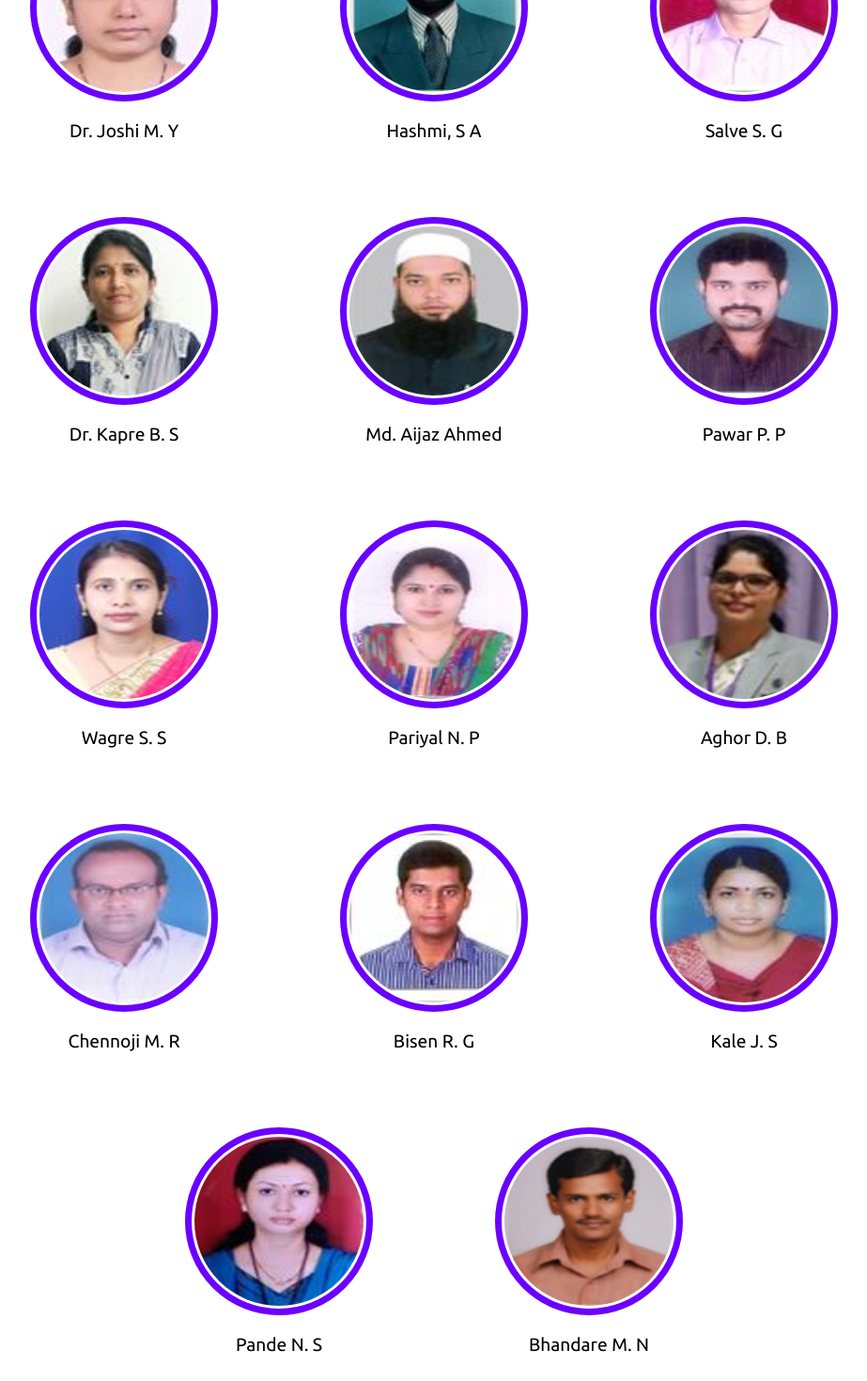
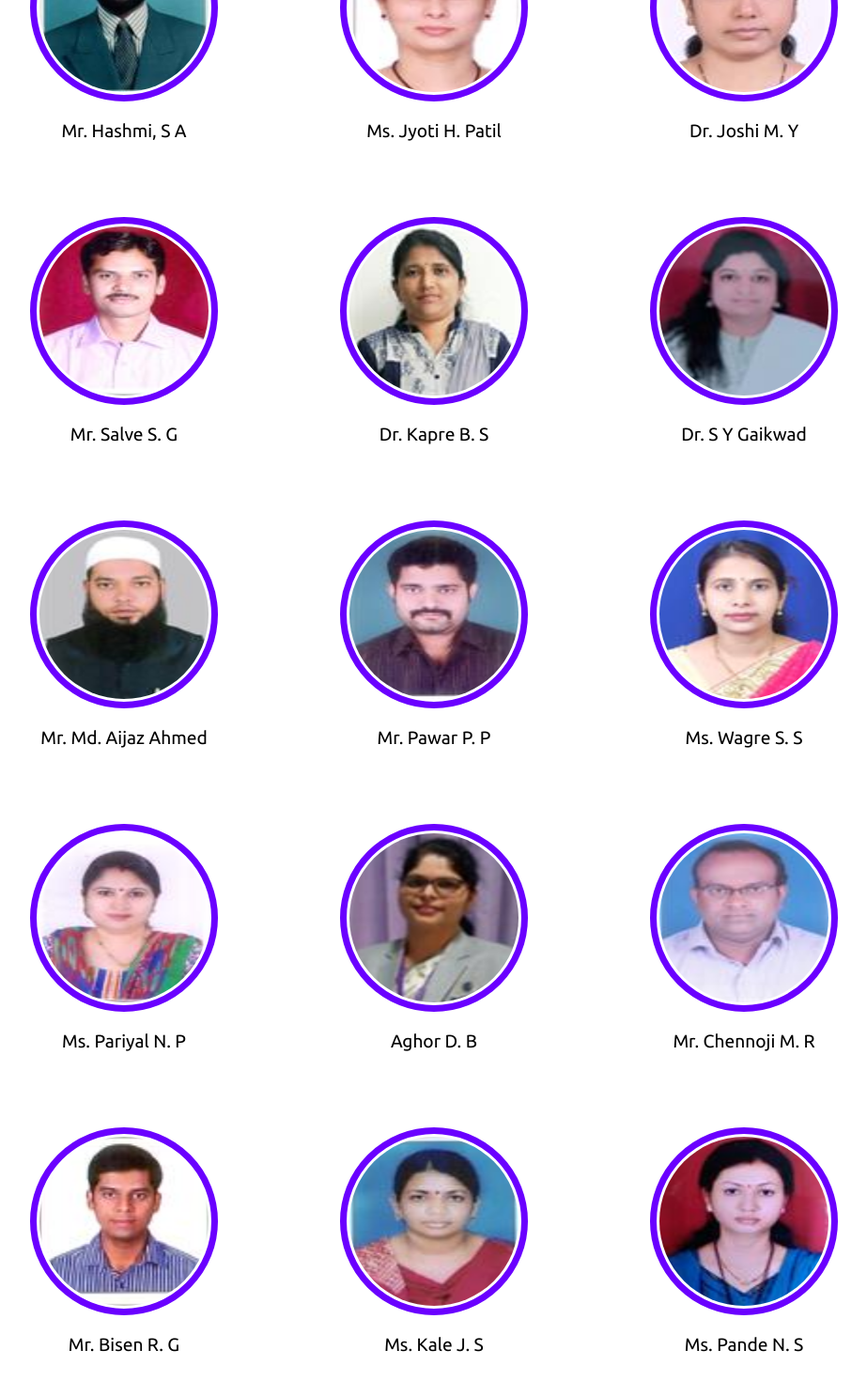
Before and after one commit to Pavan-Kamthane/dal24, a React (Create React App) app: page /comitee in a window 1280 px wide. Shown: the part 1900-3370 px from the top of the page at 94% size, without its empty margins (178-1101 px from the left). Built offline with nearby package versions, Linux system fonts and the light colour scheme.

Commit message:
added new Committee members

```diff
--- a/src/Screens/Committee.jsx
+++ b/src/Screens/Committee.jsx
@@ -24,6 +24,9 @@ import organizingCommittee11 from "../img/Committee/Bisen R. G., India.jpeg";
 import organizingCommittee12 from "../img/Committee/Kale J. S..jpeg";
 import organizingCommittee13 from "../img/Committee/Pande N. S..jpeg";
 import organizingCommittee14 from "../img/Committee/Bhandare M. N..jpeg";
+import organizingCommittee15 from "../img/Committee/J H Patil.jpeg";
+import organizingCommittee16 from "../img/Committee/SY Gaikwad.jpeg";
+
 import defaultImg from "../img/Committee/default.jpg";
 
 const CommitteeBox = ({ title, members }) => {
@@ -125,15 +128,20 @@ const generalChairs = [
 
 const organizingCommittee = [
   {
+    name: "Mr. Hashmi, S A",
+    image: organizingCommittee2,
+  },
+  {
+    name: "Ms. Jyoti H. Patil",
+    image: organizingCommittee15,
+  },
+  {
     name: "Dr. Joshi M. Y",
     image: organizingCommittee1,
   },
+
   {
-    name: "Hashmi, S A",
-    image: organizingCommittee2,
-  },
-  {
-    name: "Salve S. G",
+    name: "Mr. Salve S. G",
     image: organizingCommittee3,
   },
   {
@@ -141,19 +149,23 @@ const organizingCommittee = [
     image: organizingCommittee4,
   },
   {
-    name: "Md. Aijaz Ahmed",
+    name: "Dr. S Y Gaikwad",
+    image: organizingCommittee16,
+  },
+  {
+    name: "Mr. Md. Aijaz Ahmed",
     image: organizingCommittee5,
   },
   {
-    name: "Pawar P. P",
+    name: "Mr. Pawar P. P",
     image: organizingCommittee6,
   },
   {
-    name: "Wagre S. S",
+    name: "Ms. Wagre S. S",
     image: organizingCommittee7,
   },
   {
-    name: "Pariyal N. P",
+    name: "Ms. Pariyal N. P",
     image: organizingCommittee8,
   },
   {
@@ -161,23 +173,23 @@ const organizingCommittee = [
     image: organizingCommittee9,
   },
   {
-    name: "Chennoji M. R",
+    name: "Mr. Chennoji M. R",
     image: organizingCommittee10,
   },
   {
-    name: "Bisen R. G",
+    name: "Mr. Bisen R. G",
     image: organizingCommittee11,
   },
   {
-    name: "Kale J. S",
+    name: "Ms. Kale J. S",
     image: organizingCommittee12,
   },
   {
-    name: "Pande N. S",
+    name: "Ms. Pande N. S",
     image: organizingCommittee13,
   },
   {
-    name: "Bhandare M. N",
+    name: "Mr. Bhandare M. N",
     image: organizingCommittee14,
   },
 ];
```
Also changed, not shown: src/img/Committee/J H Patil.jpeg (added), src/img/Committee/SY Gaikwad.jpeg (added).
